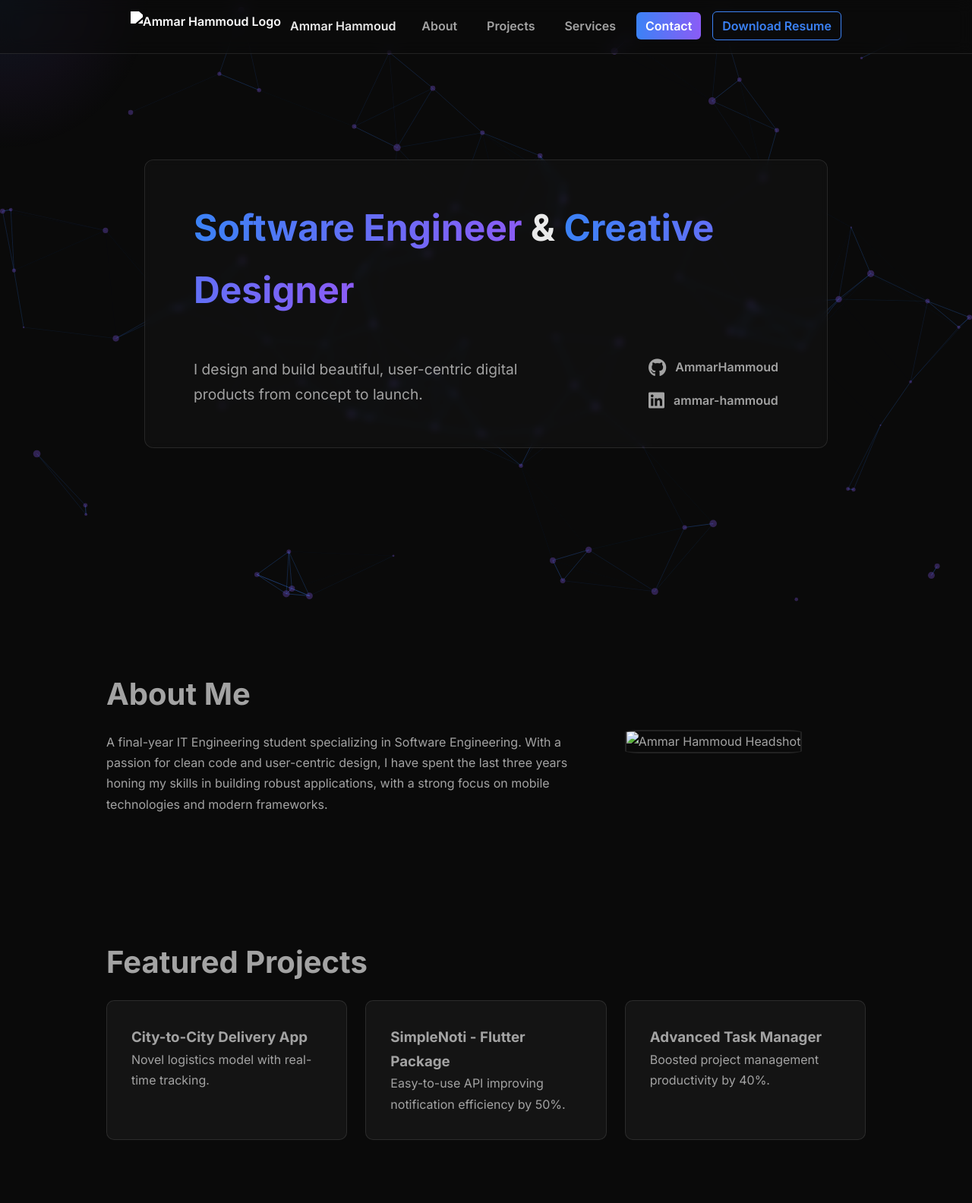
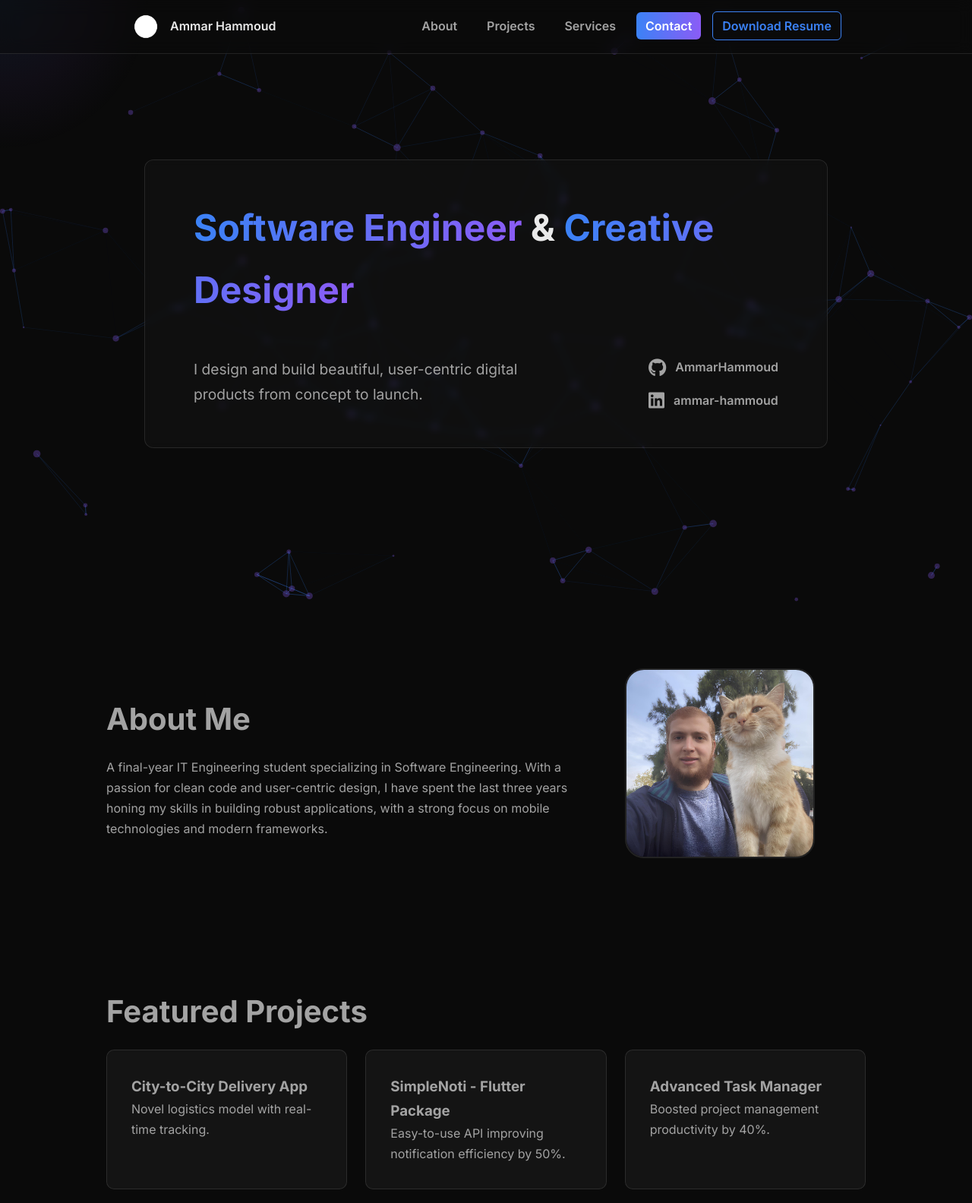
Before and after one commit to AmmarHammoud/AmmarHammoud.github.io, a plain HTML site: page index.html in a window 1280 px wide. Shown: the top 1584 px of the page at 76% size. Drawn offline with nearby package versions, Linux system fonts and the light colour scheme.

Commit message:
Used the images with the new location

```diff
--- a/index.html
+++ b/index.html
@@ -23,7 +23,7 @@
     <header>
         <nav class="container">
             <a href="#" class="logo-link">
-                <img src="logo.png" alt="Ammar Hammoud Logo" class="logo-img">
+                <img src="assets/personal/logo.png" alt="Ammar Hammoud Logo" class="logo-img">
                 <span>Ammar Hammoud</span>
             </a>
             <ul class="nav-links">
@@ -68,7 +68,7 @@
                     <p>A final-year IT Engineering student specializing in Software Engineering. With a passion for clean code and user-centric design, I have spent the last three years honing my skills in building robust applications, with a strong focus on mobile technologies and modern frameworks.</p>
                 </div>
                 <div class="about-image">
-                    <img src="me-with-cat.jpg" alt="Ammar Hammoud Headshot">
+                    <img src="assets/personal/me-with-cat.jpg" alt="Ammar Hammoud Headshot">
                 </div>
             </div>
         </section>
```
